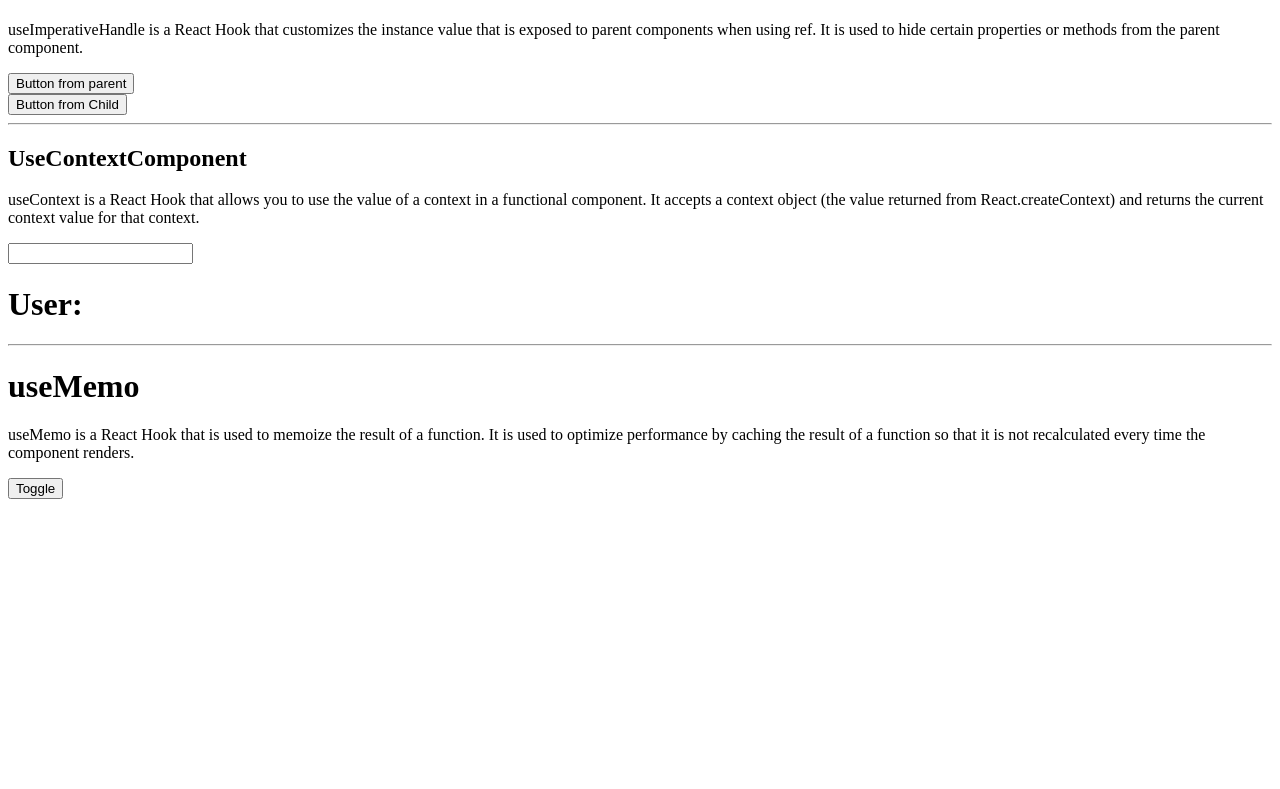
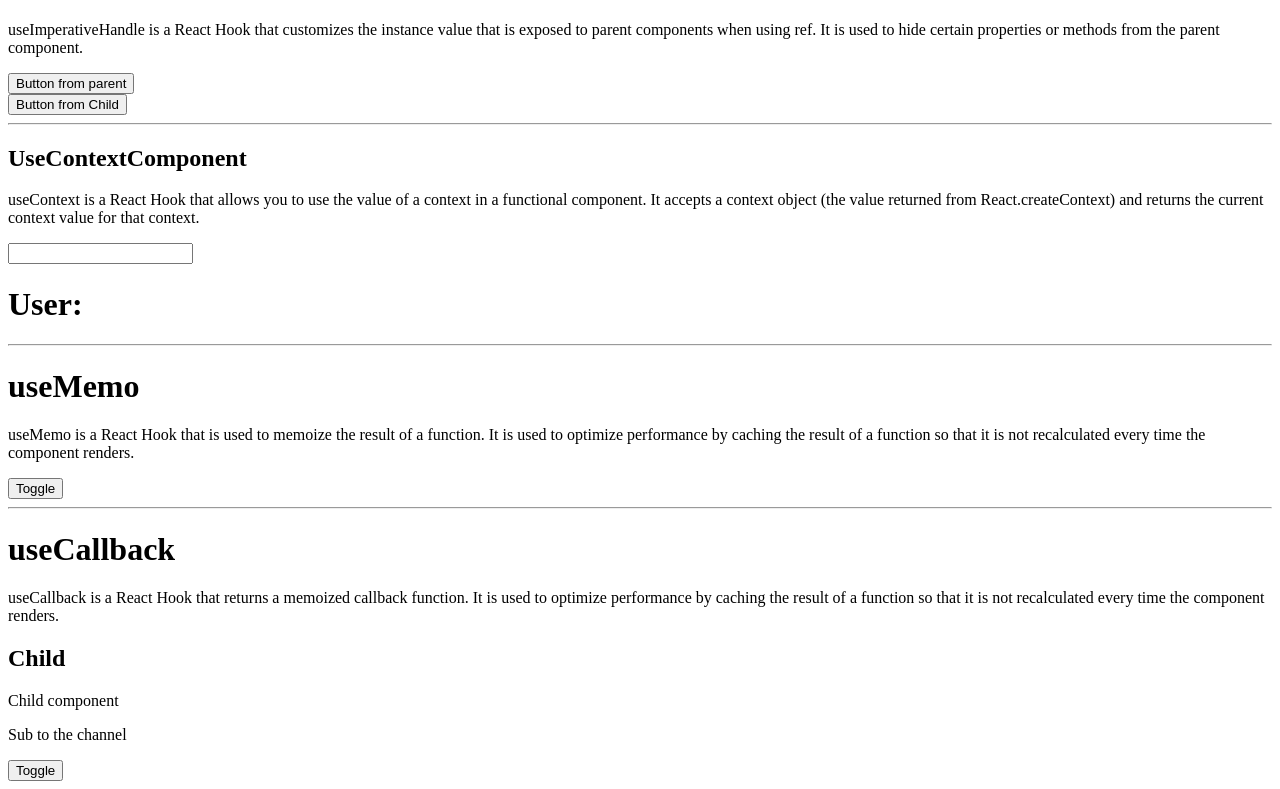
Before and after one commit to JamesJJT/react-hooks, a React (Create React App) app: page / in a window 1280 px wide. Shown: the part 1135-1924 px from the top of the page. Before the commit the page ends 1642 px from the top, so only its background shows below. Built offline with nearby package versions, Linux system fonts and the light colour scheme; no server answers.

Commit message:
useCallback example

```diff
--- a/src/App.js
+++ b/src/App.js
@@ -5,6 +5,7 @@ import UseLayoutEffectComponent from "./Components/UseLayoutEffectComponent";
 import UseImperativeHandleComponent from "./Components/UseImperativeHandle";
 import UseContext from "./Components/UseContext";
 import UseMemoComponent from "./Components/UseMemoComponent";
+import UseCallbackComponent from "./Components/UseCallbackComponent";
 
 function App (){
     return (
@@ -22,6 +23,8 @@ function App (){
             <UseContext />
             < hr/>
             <UseMemoComponent />
+            <hr/>
+            <UseCallbackComponent />
         </>
   );
 }
--- /dev/null
+++ b/src/Components/SubComponents/Child.jsx
@@ -0,0 +1,15 @@
+import {useEffect} from "react";
+
+function Child({returnComment}) {
+    useEffect(() => {
+        console.log("Function was called")
+    }, [returnComment]);
+    return (
+        <div>
+            <h2>Child</h2>
+            <p>Child component</p>
+            <p>{returnComment()}</p>
+        </div>
+    );
+}
+export default Child;
--- /dev/null
+++ b/src/Components/UseCallbackComponent.jsx
@@ -0,0 +1,21 @@
+import {useCallback, useState} from "react";
+import Child from "./SubComponents/Child";
+function UseCallbackComponent() {
+    const [toggle, setToggle] = useState(false);
+    const [data, setData] = useState('Sub to the channel');
+
+    const returnComment = useCallback(() => {
+        return data;
+    }, [data]);
+
+  return (
+    <div>
+        <h1>useCallback</h1>
+        <p>useCallback is a React Hook that returns a memoized callback function. It is used to optimize performance by caching the result of a function so that it is not recalculated every time the component renders.</p>
+        <Child returnComment={returnComment}/>
+        <button onClick={() => setToggle(!toggle)}>Toggle</button>
+        {toggle && <span>Toggle</span>}
+    </div>
+  );
+}
+export default UseCallbackComponent;
```
